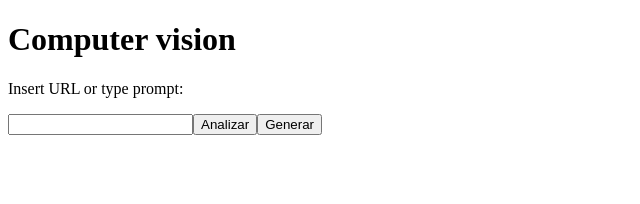
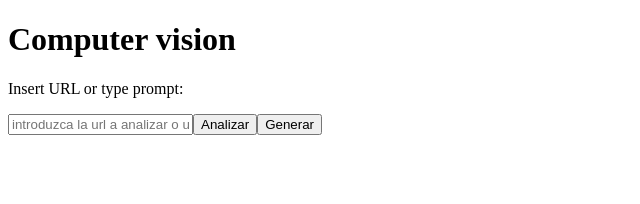
Before and after one commit to Arely-salazar/analyze-and-generate-images-with-Azure-AI, a React (Create React App) app: page / in a window 1280 px wide. Shown: the top 204 px of the page, without its empty margins (0-640 px from the left). Built offline with nearby package versions, Linux system fonts and the light colour scheme; the HTML template or start-up script is replaced by a standard one.

Commit message:
cuadro de texto2

```diff
--- a/src/App.js
+++ b/src/App.js
@@ -11,7 +11,7 @@ function App() {
         Insert URL or type prompt:
       </p>
       <label htmlFor="imagen-url"> </label>
-      <input id="imagen-url" type="text" name="imagen" />
+      <input id="imagen-url" type="text" name="imagen" placeholder="introduzca la url a analizar o un texto para generar una imagen" />
       <button type="button">Analizar</button>
       <button type="button">Generar</button>
     </div>
```
